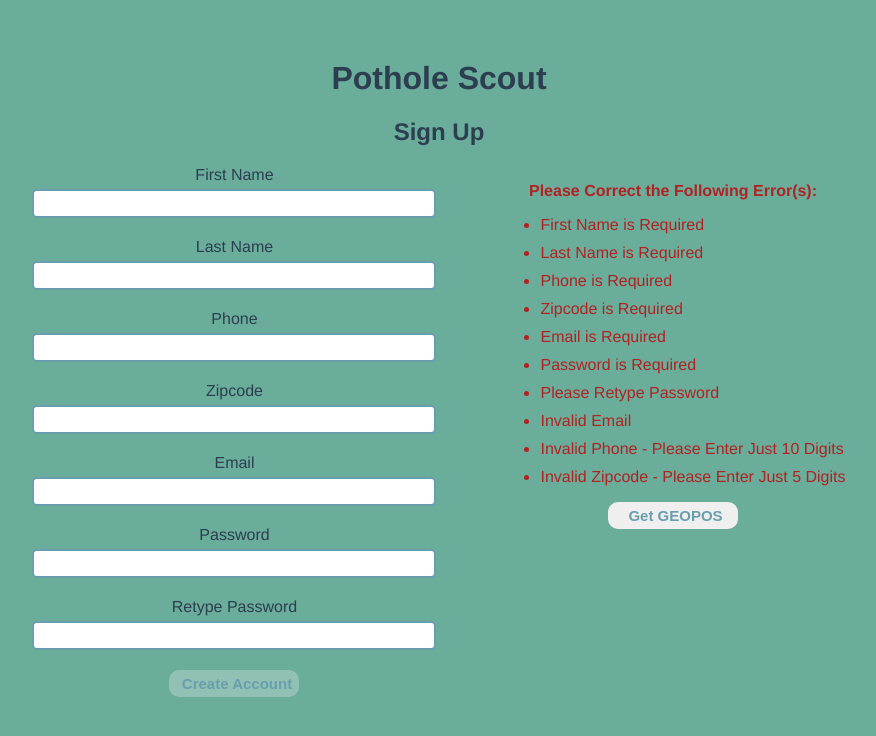
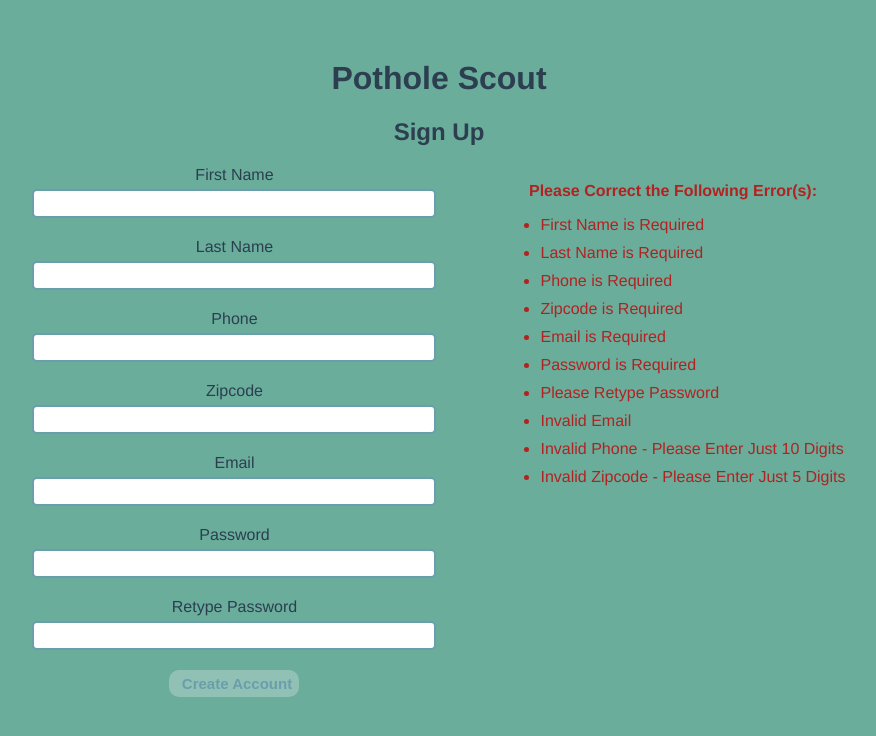
Before and after one commit to carharv/PotholeScout, a Vue app: page /signup in a window 1280 px wide. Shown: the top 736 px of the page, without its empty margins (201-1077 px from the left). Built offline with nearby package versions, Linux system fonts and the light colour scheme; what vuejs-smart-table would draw is missing.

Commit message:
Remove debug button

```diff
--- a/src/views/CreateAccount.vue
+++ b/src/views/CreateAccount.vue
@@ -18,7 +18,7 @@
           <input type="text" id="password" v-model="password" />
           <label for="retypePassword">Retype Password</label>
           <input type="text" id="retypePassword" v-model="retypePassword" />
-          </form>
+        </form>
         <button
           class="button"
           :disabled="!isValidInput"
@@ -33,16 +33,14 @@
       </div>
       <div>
         <p class="error" v-if="inputErrors.length">
-        <b>Please Correct the Following Error(s):</b>
+          <b>Please Correct the Following Error(s):</b>
         </p>
-        <ul class="error" >
+        <ul class="error">
           <li v-for="(error, pos) in inputErrors" :key="pos">{{ error }}</li>
         </ul>
-        <button class="button" @click="getUserGeopos">Get GEOPOS</button>
-        </div>
-        <span id="msgbox" v-show="message.length > 0">{{ message }}</span>
       </div>
-
+      <span id="msgbox" v-show="message.length > 0">{{ message }}</span>
+    </div>
   </div>
 </template>
 
@@ -343,7 +341,6 @@ export default class SignUpView extends Vue {
 </script>
 
 <style>
-
 .formWrapper {
   display: flex;
   flex: 1 1 0px;
@@ -364,7 +361,6 @@ input[type="text"] {
   transition: all 0.2s;
   margin-bottom: 20px;
 }
-
 
 .button {
   width: 130px;
@@ -387,7 +383,7 @@ input[type="text"] {
 }
 
 li {
-  list-style: ;
+  /*list-style: ;*/
   margin-bottom: 10px;
 }
 
```
